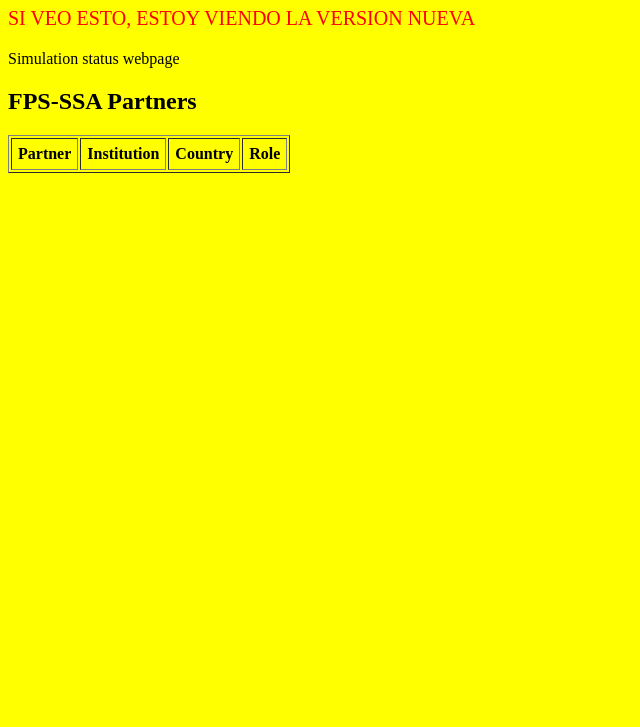
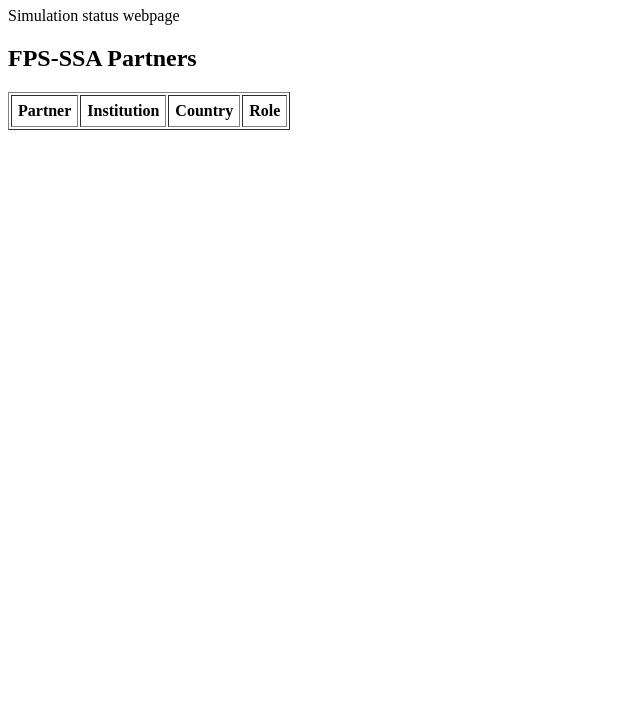
Before and after one commit to CORDEX-FPS-SSA-Emulators/FPS-SSA-Emulators, a plain HTML site: page index.html in a window 1280 px wide. Shown: the part 73-800 px from the top of the page, without its empty margins (0-640 px from the left). Drawn offline with Linux system fonts and the light colour scheme; no server answers.

Commit message:
Update index.html

```diff
--- a/index.html
+++ b/index.html
@@ -4,14 +4,9 @@
     <meta charset="UTF-8">
     <title>FPS-SSA Emulators</title>
 </head>
-<body style="background-color: yellow;">
+<body>
 
 <h1>FPS-SSA Emulators</h1>
-
-<p style="font-size: 20px; color: red;">
-SI VEO ESTO, ESTOY VIENDO LA VERSION NUEVA
-</p>
-
 <p>Simulation status webpage</p>
 
 <h2>FPS-SSA Partners</h2>
```
